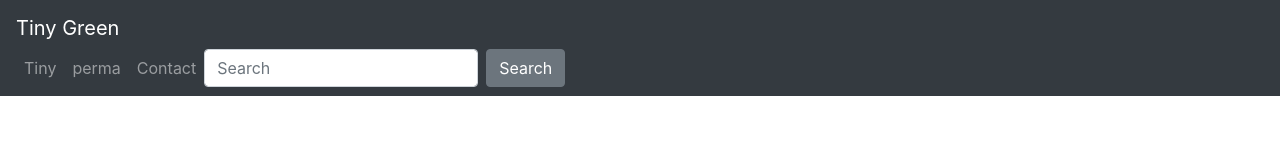
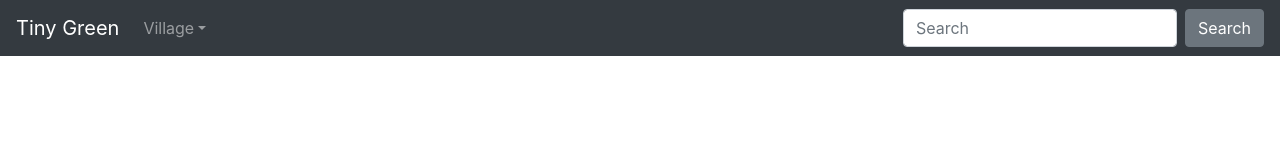
Before and after one commit to johnoz06/village, a plain HTML site: page index.html in a window 1280 px wide. Drawn offline with nearby package versions, Linux system fonts and the light colour scheme.

Commit message:
first commit

```diff
--- a/index.html
+++ b/index.html
@@ -12,24 +12,26 @@
   </head>
   <body>
     <nav class="navbar navbar-expand-lg navbar-dark bg-dark">
-        <div>
         <a class="navbar-brand" href="#">Tiny Green</a>
-        <button class="navbar-toggler" type="button" data-toggle="collapse" data-target="#navbarResponsive" aria-controls="navbarResponsive" aria-expanded="false" aria-label="Toggle navigation">
-            Village
+        <button class="navbar-toggler" type="button" data-toggle="collapse" data-target="#navbarColor02" aria-controls="navbarColor02" aria-expanded="false" aria-label="Toggle navigation">
           <span class="navbar-toggler-icon"></span>
         </button>
 
-        <div class="collapse navbar-collapse" id="navbarResponsive">
-            <ul class="navbar-nav ml-auto">
-                <li class="nav-item"><a class="nav-link js-scroll-trigger" href="#about">Tiny</a></li>
-                <li class="nav-item"><a class="nav-link js-scroll-trigger" href="#projects">perma</a></li>
-                <li class="nav-item"><a class="nav-link js-scroll-trigger" href="#signup">Contact</a></li>
-            </ul>
+        <div class="collapse navbar-collapse" id="navbarColor02">
+          <ul class="navbar-nav mr-auto">
+            <li class="nav-item dropdown">
+              <a class="nav-link dropdown-toggle" data-toggle="dropdown" href="#" role="button" aria-haspopup="true" aria-expanded="false">Village</a>
+              <div class="dropdown-menu">
+                <a class="dropdown-item" href="#">Tiny</a>
+                <a class="dropdown-item" href="#">Perma</a>
+                <a class="dropdown-item" href="#">Contact</a>
+              </div>
+            </li>
+          </ul>
           <form class="form-inline my-2 my-lg-0">
             <input class="form-control mr-sm-2" type="text" placeholder="Search">
             <button class="btn btn-secondary my-2 my-sm-0" type="submit">Search</button>
           </form>
-        </div>
         </div>
       </nav>
 
```
